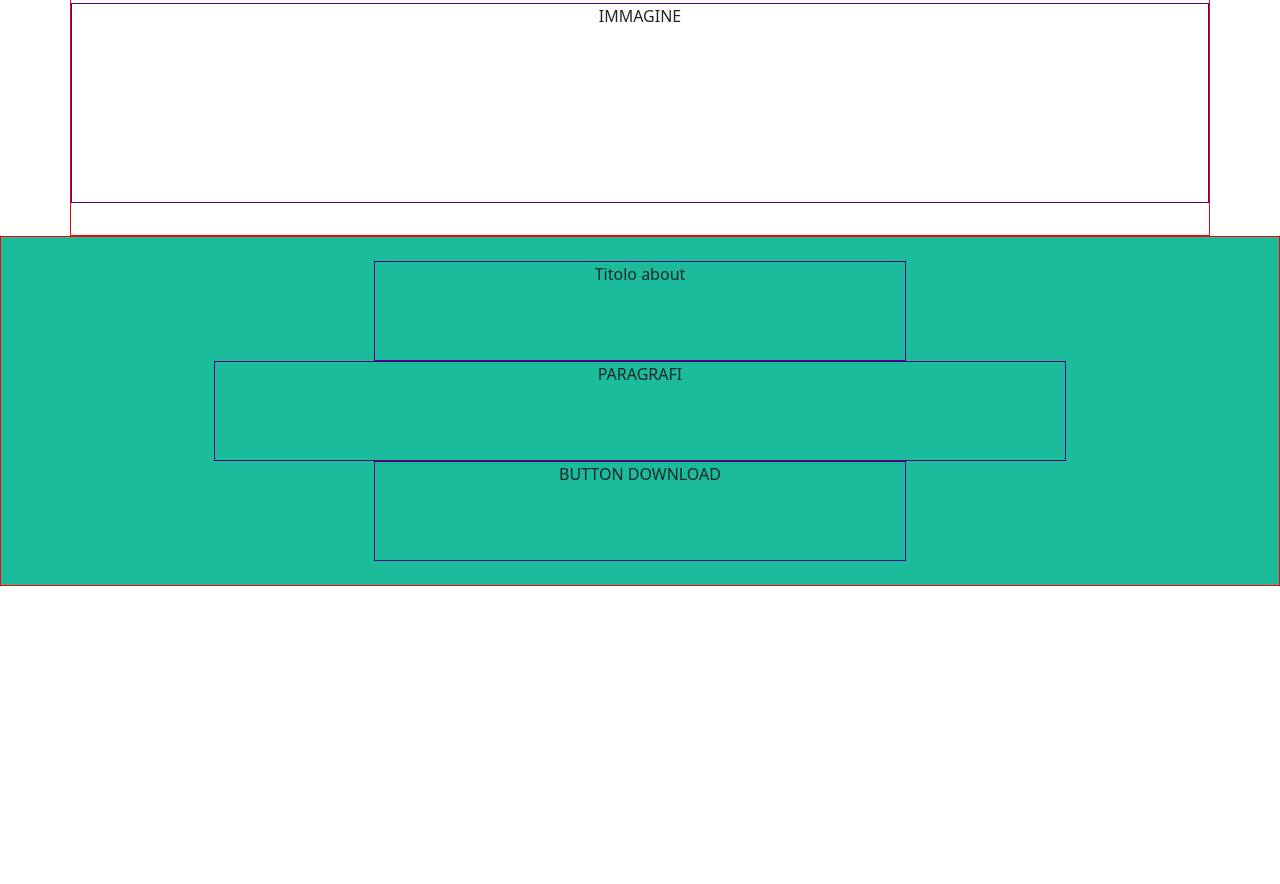
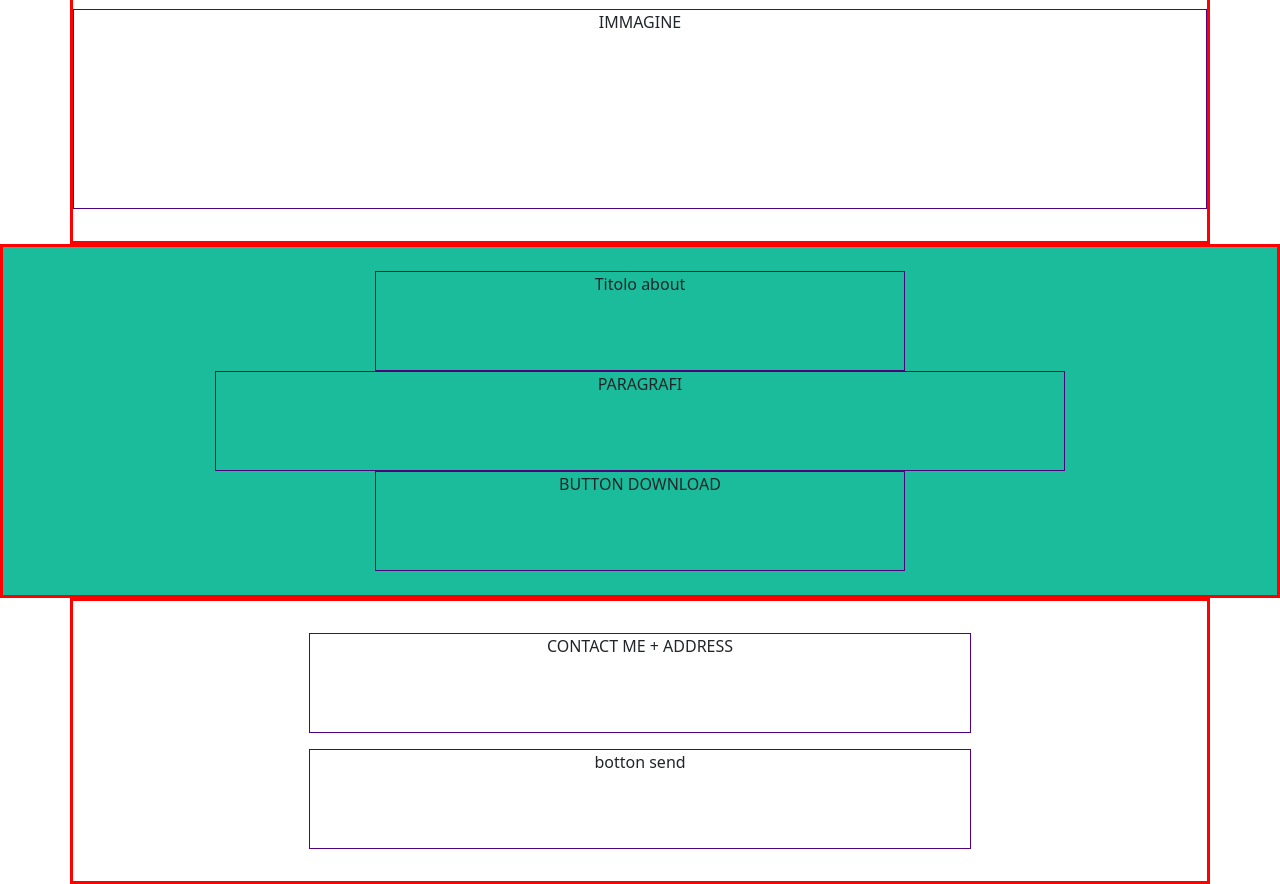
Before and after one commit to RiccardoGarbo/html-css-bootstrap-freelancer, a plain HTML site: page index.html in a window 1280 px wide. Shown: the part 1548-2432 px from the top of the page. Before the commit the page ends 2134 px from the top, so only its background shows below. Drawn offline with nearby package versions, Linux system fonts and the light colour scheme.

Commit message:
section contact xs bootstrap

```diff
--- a/css/style.css
+++ b/css/style.css
@@ -3,8 +3,8 @@
 }
 
 *[class^='row'] {
-    border: 1px solid red;
-    height: 100%
+    border: 3px solid red;
+
 }
 
 *[class^='col'] {
@@ -39,6 +39,7 @@ header .col {
     height: 200px;
 }
 
+/*About*/
 .about {
     background-color: #1ABC9C;
 }
@@ -46,3 +47,8 @@ header .col {
 .about .col {
     height: 100px;
 }
+
+/*contact*/
+.contact .col {
+    height: 100px;
+}
--- a/index.html
+++ b/index.html
@@ -40,7 +40,7 @@
     </section>
     <section class="portfolio container text-center">
         <span>ALTRO TITOLO GRANDE CON STELLA</span>
-        <div class="row py-4 row-cols-1 ">
+        <div class="row py-4 row-cols-1">
             <div class="col my-2">IMMAGINE</div>
             <div class="col my-2">IMMAGINE</div>
             <div class="col my-2">IMMAGINE</div>
@@ -56,7 +56,12 @@
             <div class="col col-5">BUTTON DOWNLOAD</div>
         </div>
     </section>
-
+    <section class="contact container text-center">
+        <div class="row py-4 justify-content-center ">
+            <div class="col my-2 col-7">CONTACT ME + ADDRESS </div>
+            <div class="col my-2 col-7"> botton send</div>
+        </div>
+    </section>
 
 </body>
 
```
